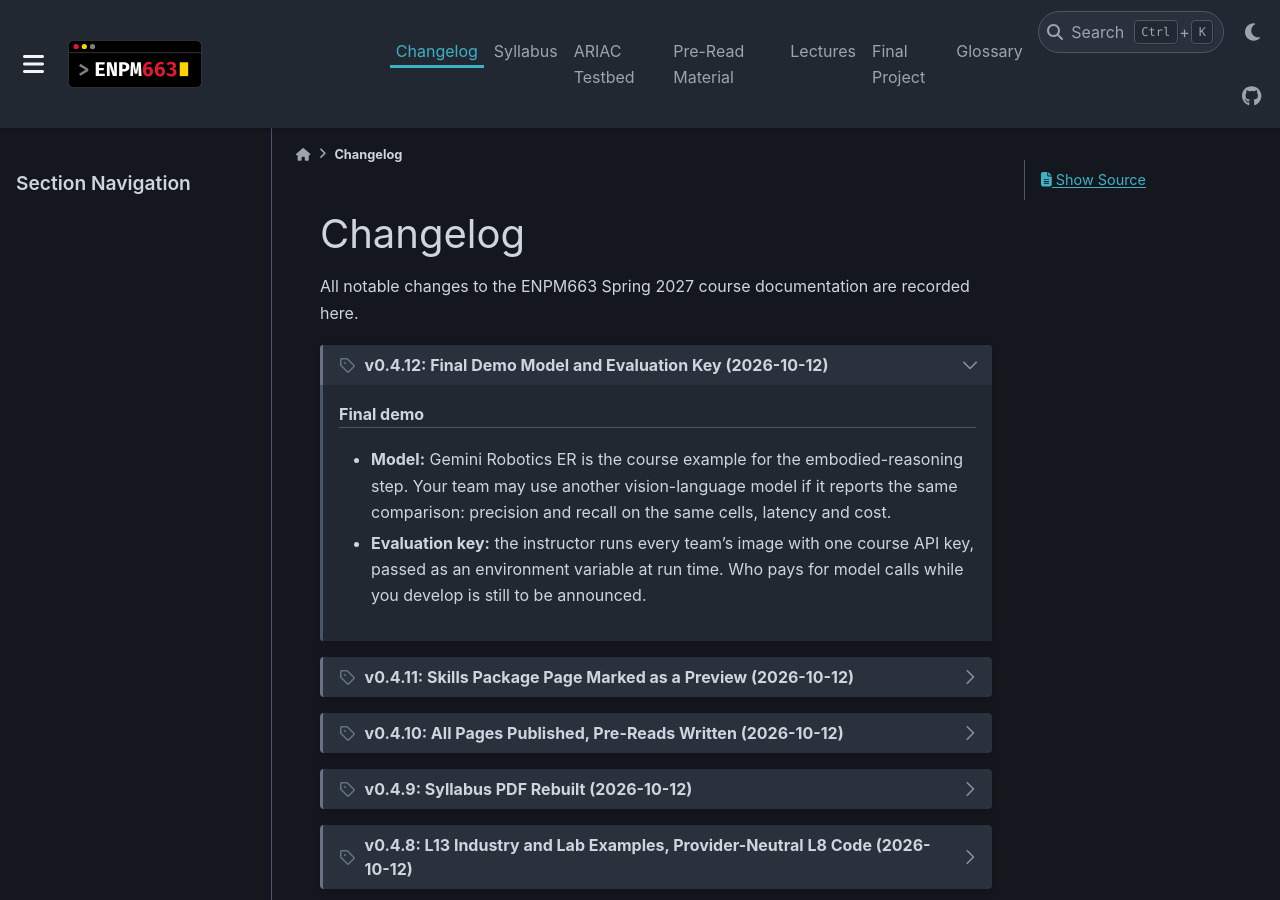
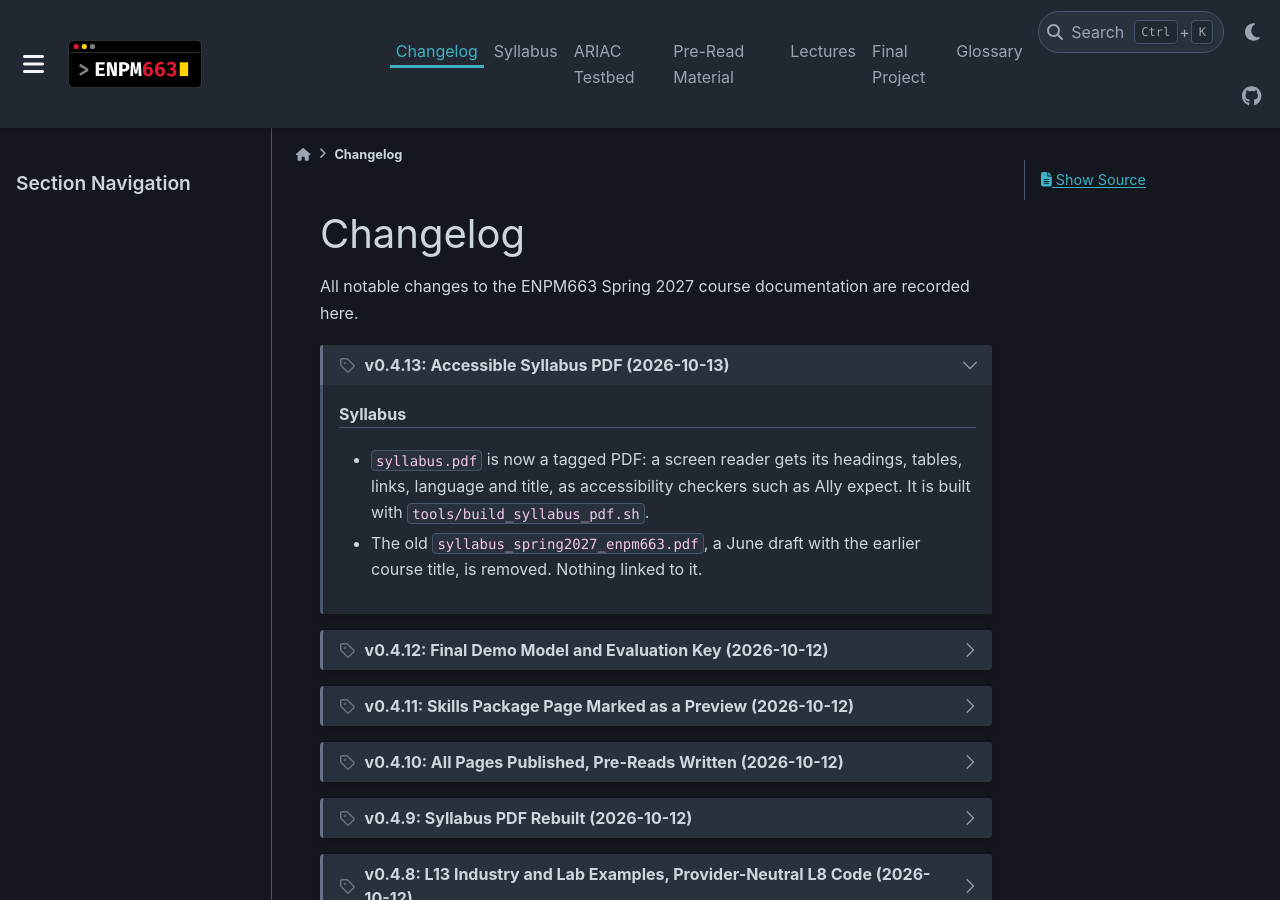
Before and after one commit to rubixcubic/enpm663-spring-docs, a Sphinx documentation site: the page built from docs/source/changelog/changelog.rst, in a window 1280 px wide and 900 px high. Built offline with Sphinx 7.4.7 and the PyData theme 0.15.4, drawn with Linux system fonts in a browser that asks for light colours.

Commit message:
Accessible syllabus PDF; remove the old June draft
syllabus.pdf is rebuilt as a tagged PDF (veraPDF PDF/UA-2 passes) by
tools/build_syllabus_pdf.sh: pandoc's own LaTeX template with
\DocumentMetadata added, built with LuaLaTeX from TeX Live 2026.
syllabus_spring2027_enpm663.pdf, a June draft with the earlier course
title that nothing linked to, is removed. Changelog v0.4.13.

```diff
--- a/docs/source/changelog/changelog.rst
+++ b/docs/source/changelog/changelog.rst
@@ -6,10 +6,23 @@ All notable changes to the ENPM663 Spring 2027 course documentation are
 recorded here.
 
 
+.. dropdown:: v0.4.13: Accessible Syllabus PDF (2026-10-13)
+   :icon: tag
+   :class-container: sd-border-success
+   :open:
+
+   .. rubric:: Syllabus
+
+   - ``syllabus.pdf`` is now a tagged PDF: a screen reader gets its
+     headings, tables, links, language and title, as accessibility checkers
+     such as Ally expect. It is built with ``tools/build_syllabus_pdf.sh``.
+   - The old ``syllabus_spring2027_enpm663.pdf``, a June draft with the
+     earlier course title, is removed. Nothing linked to it.
+
+
 .. dropdown:: v0.4.12: Final Demo Model and Evaluation Key (2026-10-12)
    :icon: tag
    :class-container: sd-border-success
-   :open:
 
    .. rubric:: Final demo
 
--- a/docs/source/conf.py
+++ b/docs/source/conf.py
@@ -4,7 +4,7 @@ from datetime import date
 project = "ENPM663 Spring 2027"
 author = "Z. Kootbally"
 copyright = f"{date.today().year}, {author}"
-release = "v0.4.12"
+release = "v0.4.13"
 
 extensions = [
     "myst_parser",
```
Also changed, not shown: 3 other files.
